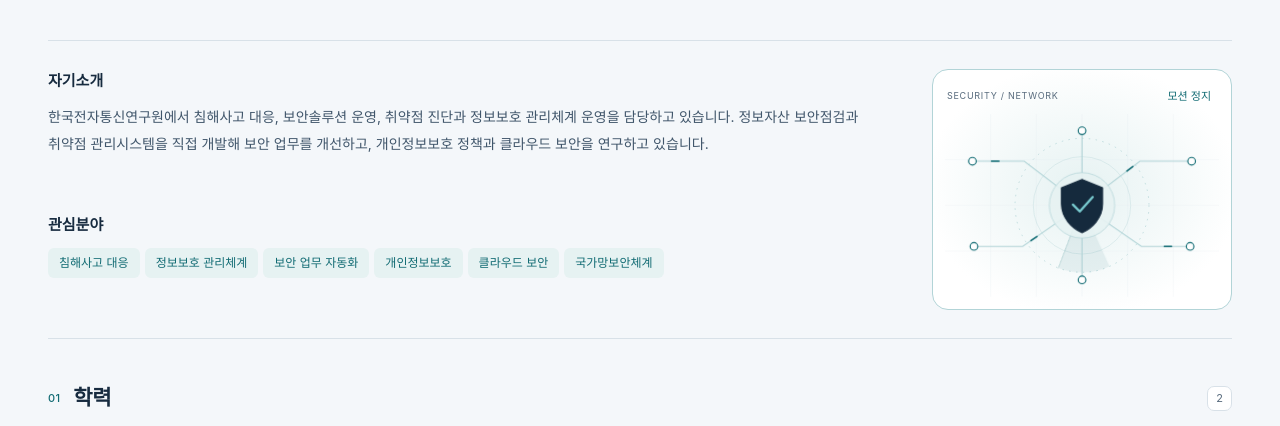
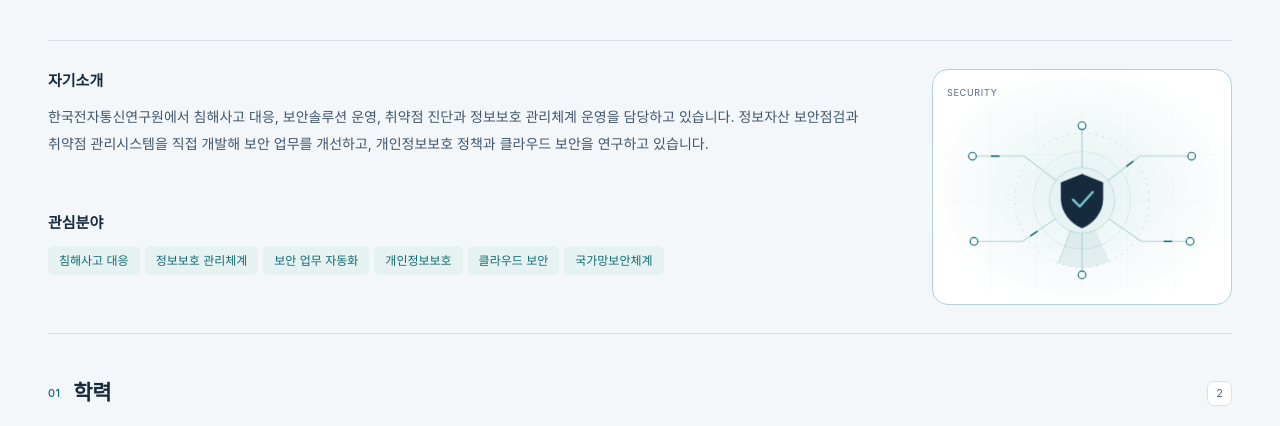
Before and after one commit to leedidc/Personal-Profile, a plain HTML site: page index.html in a window 1280 px wide. Shown: the part 231-657 px from the top of the page. Drawn offline with Linux system fonts and the light colour scheme.

Commit message:
Simplify security visual caption and remove motion toggle

```diff
--- a/css/portfolio-effects.css
+++ b/css/portfolio-effects.css
@@ -52,33 +52,10 @@
   background: radial-gradient(ellipse at center, var(--accent-soft), var(--white) 75%);
 }
 .network-caption {
-  display: flex;
-  align-items: center;
-  justify-content: space-between;
-  gap: 8px;
-  padding: 8px 14px 0;
+  padding: 16px 14px 8px;
   color: var(--muted);
   font-size: 9px;
   letter-spacing: 0.08em;
-}
-.network-motion-toggle {
-  flex-shrink: 0;
-  min-height: 36px;
-  padding: 5px 6px;
-  border: 0;
-  border-radius: 6px;
-  background: transparent;
-  color: var(--accent);
-  font-size: 11px;
-  letter-spacing: normal;
-}
-.network-motion-toggle:hover {
-  background: var(--accent-soft);
-}
-.network-motion-toggle:disabled {
-  opacity: 1;
-  color: var(--muted);
-  cursor: default;
 }
 .network-art {
   display: block;
@@ -263,9 +240,6 @@
   .network-art {
     height: 150px;
   }
-  .network-motion-toggle {
-    min-height: 44px;
-  }
 }
 @media (prefers-reduced-motion: reduce) {
   .network-packets path,
--- a/index.html
+++ b/index.html
@@ -61,10 +61,7 @@
     <footer class="site-footer page-width"><span>이찬형</span><a href="#main">맨 위로 ↑</a></footer>
     <template id="network-visual-template">
       <div class="network-visual">
-        <div class="network-caption">
-          <span>SECURITY / NETWORK</span>
-          <button class="network-motion-toggle" type="button">모션 정지</button>
-        </div>
+        <div class="network-caption">SECURITY</div>
         <svg class="network-art" viewBox="0 0 360 240" aria-hidden="true" focusable="false">
           <g class="network-grid">
             <path
--- a/js/portfolio-effects.js
+++ b/js/portfolio-effects.js
@@ -55,26 +55,16 @@
     const visual = template.content.firstElementChild.cloneNode(true);
     overview.classList.add('has-network-visual');
     overview.append(visual);
-    const toggle = visual.querySelector('.network-motion-toggle');
     const resetTilt = initializeNetworkTilt(visual);
-    let paused = false;
     let visible = false;
 
     function updateMotion() {
-      const enabled = !paused && !reducedMotion.matches;
-      const animating = enabled && visible && !document.hidden;
+      const animating = !reducedMotion.matches && visible && !document.hidden;
       visual.classList.toggle('is-animating', animating);
       if (!animating) {
         resetTilt();
       }
-      toggle.disabled = reducedMotion.matches;
-      toggle.textContent = reducedMotion.matches ? '모션 꺼짐' : paused ? '모션 재생' : '모션 정지';
-      toggle.setAttribute('aria-label', '네트워크 ' + toggle.textContent);
     }
-    toggle.addEventListener('click', () => {
-      paused = !paused;
-      updateMotion();
-    });
     reducedMotion.addEventListener('change', updateMotion);
     document.addEventListener('visibilitychange', updateMotion);
     const observer = new IntersectionObserver((entries) => {
```
Also changed, not shown: 1 other file.
